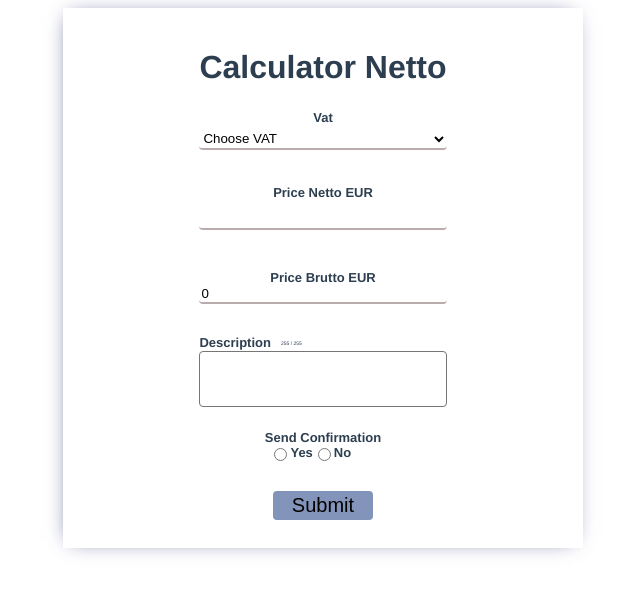
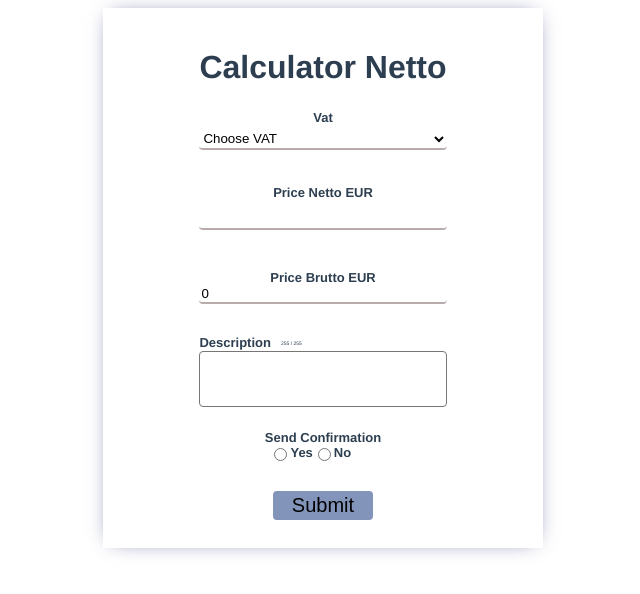
Before and after one commit to Datureli/clicktrains, a Vue app: page / in a window 1280 px wide. Shown: the top 594 px of the page, without its empty margins (317-957 px from the left). Built offline with nearby package versions, Linux system fonts and the light colour scheme.

Commit message:
create calculateDescriptionLength function

```diff
--- a/src/components/Form.vue
+++ b/src/components/Form.vue
@@ -47,8 +47,7 @@
       <div style="display: flex">
         <label>Description</label>
         <p>
-          {{ descriptionMaxLength - description.length }} /
-          {{ descriptionMaxLength }}
+          {{ calculateDescriptionLength }}
         </p>
       </div>
 
@@ -59,7 +58,10 @@
         name="description"
       >
       </textarea>
-      <p class="errors">{{ validateDescription }}</p>
+      <p class="errors" v-if="!isFormSubmitted">
+        {{ validateDescription }}
+      </p>
+      <p class="errors" v-else>{{ errors }}</p>
     </div>
     <div class="displayGrid">
       <label for="Send confirmation">Send Confirmation</label>
@@ -95,6 +97,7 @@ export default {
   setup() {
     let {
       validateNettoPrice,
+      calculateDescriptionLength,
       changeDisable,
       isDisabled,
       submitForm,
@@ -106,6 +109,7 @@ export default {
 
     return {
       validateNettoPrice,
+      calculateDescriptionLength,
       changeDisable,
       isDisabled,
       submitForm,
--- a/src/composables/useForm.js
+++ b/src/composables/useForm.js
@@ -26,7 +26,15 @@ export function useForm() {
     if (description.value.length == 255) {
       return "You cant enter more than 255 characters";
     }
+    else if (state.isFormSubmitted && !description.value) {
+      return "Text is required";
+    }
   });
+
+  const calculateDescriptionLength = computed(() => {
+    let remainingLength = state.descriptionMaxLength - description.value.length
+    return `${remainingLength} / ${state.descriptionMaxLength}`
+  })
 
   const validateNettoPrice = computed(() => {
     if (typeof state.nettoPrice !== "number") {
@@ -66,6 +74,7 @@ export function useForm() {
   });
 
   return {
+    calculateDescriptionLength,
     validateNettoPrice,
     changeDisable,
     isDisabled,
--- a/src/views/HomeView.vue
+++ b/src/views/HomeView.vue
@@ -17,12 +17,12 @@ export default {
 </script>
 <style>
 .formContainer {
-  width: 500px;
+  width: 420px;
   height: 500px;
   margin: auto;
   padding: 20px 10px;
   display: grid;
   justify-content: center;
-  box-shadow: -2px 0px 20px -9px rgb(71, 76, 136);
+  box-shadow: 0px 0px 20px -9px rgb(71, 76, 136);
 }
 </style>
```
Also changed, not shown: src/composables/useDescription.js (added).
